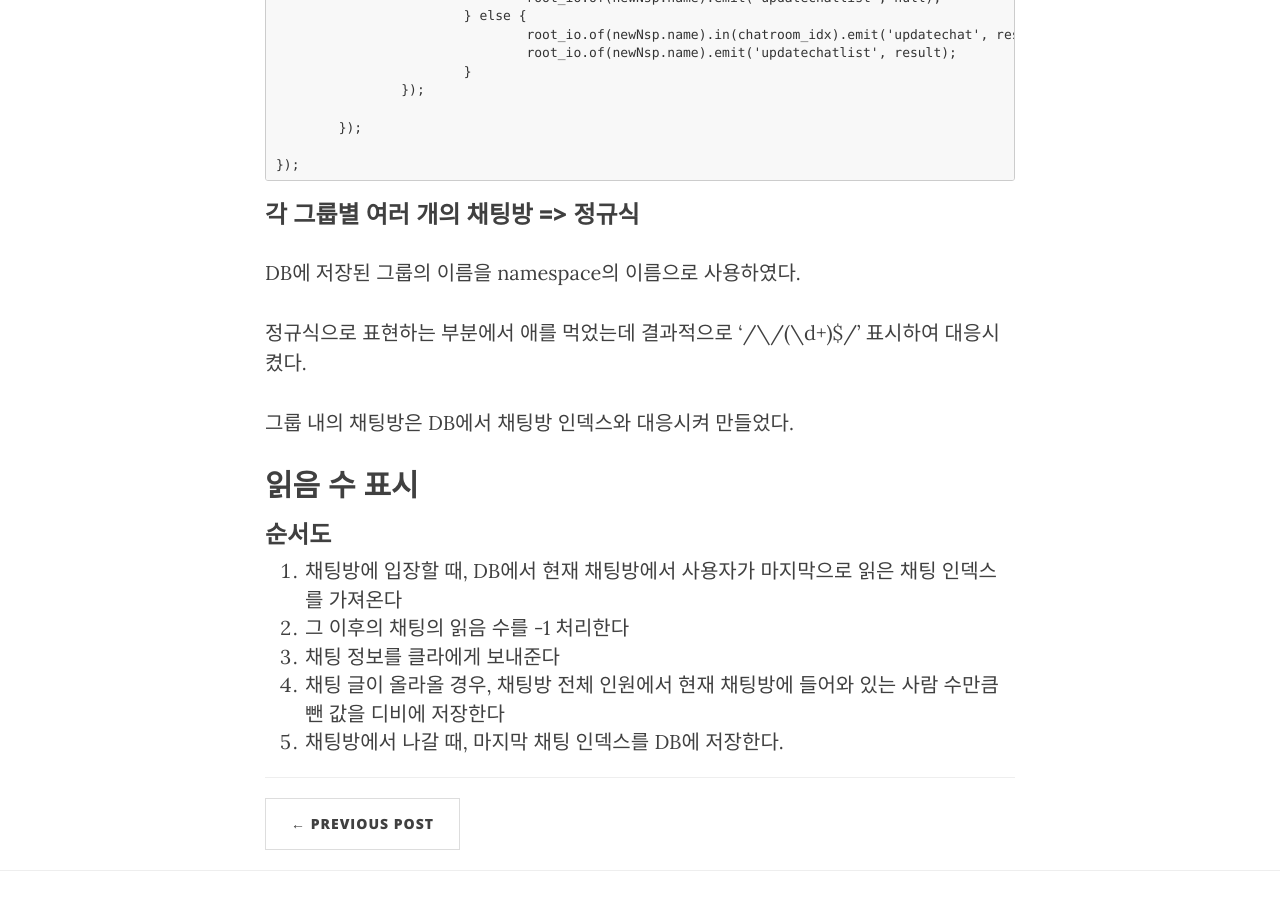
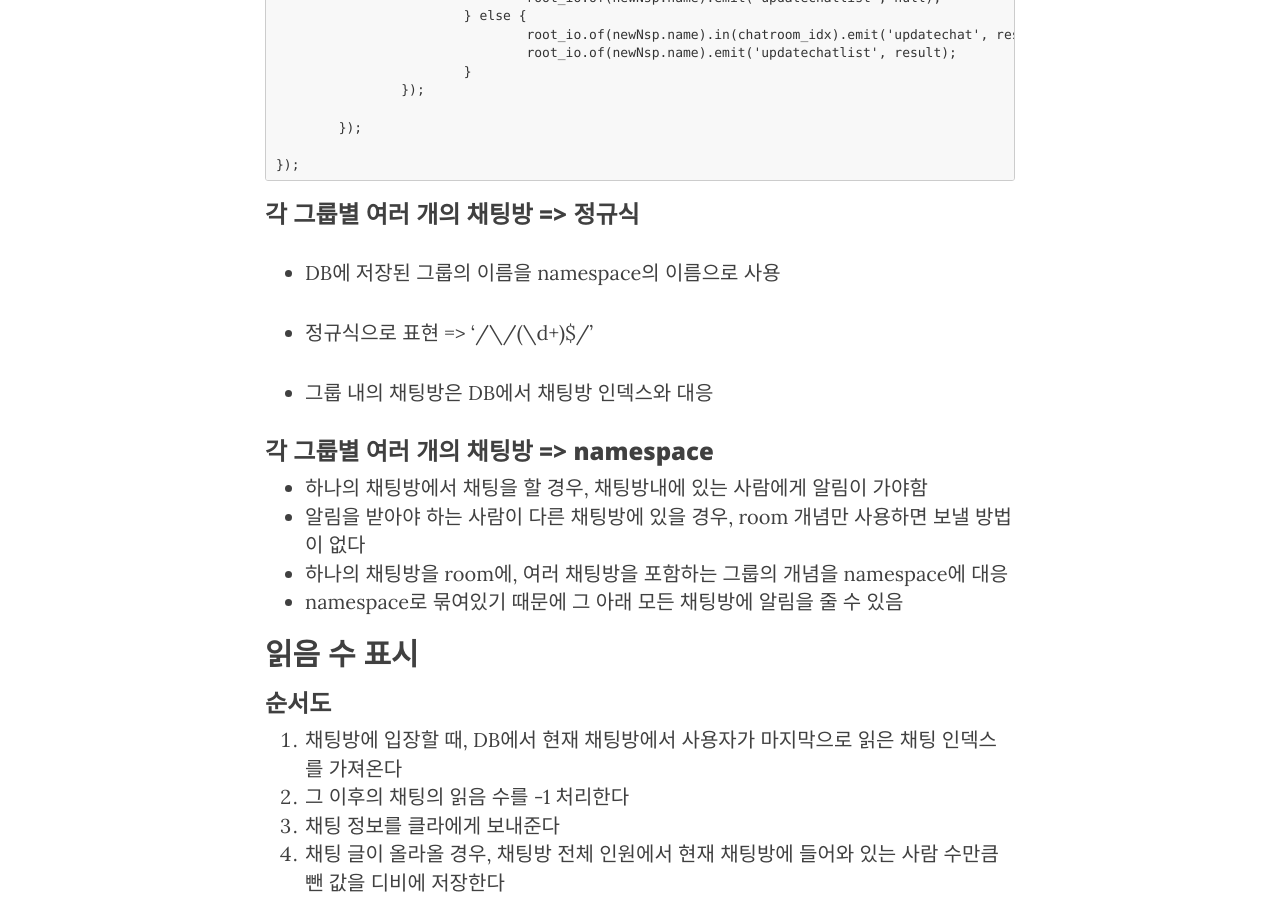
Before and after one commit to SomeBodyHelpME/somebodyhelpme.github.io, a Jekyll site: the page built from _posts/2018-12-21-Socket-Chatting.md, in a window 1280 px wide and 900 px high, scrolled down 882 px. Built offline with Jekyll 4.4.1, drawn with Linux system fonts in a browser that asks for light colours; nearby versions of some CDN libraries; comment, search, counter and statistics services are not loaded.

Commit message:
Modify Chatting, Socket.io

```diff
--- a/_posts/2018-12-21-Socket-Chatting.md
+++ b/_posts/2018-12-21-Socket-Chatting.md
@@ -52,13 +52,20 @@ root_io.of(/\/(\d+)$/).on('connection', function (socket) {
 
 ### 각 그룹별 여러 개의 채팅방 => 정규식
 
-DB에 저장된 그룹의 이름을 namespace의 이름으로 사용하였다.
+* DB에 저장된 그룹의 이름을 namespace의 이름으로 사용
 
-정규식으로 표현하는 부분에서 애를 먹었는데 결과적으로 '/\/(\d+)$/' 표시하여 대응시켰다.
+* 정규식으로 표현 => '/\/(\d+)$/'
 
-그룹 내의 채팅방은 DB에서 채팅방 인덱스와 대응시켜 만들었다.
+* 그룹 내의 채팅방은 DB에서 채팅방 인덱스와 대응
 
 
+
+### 각 그룹별 여러 개의 채팅방 => namespace
+
+* 하나의 채팅방에서 채팅을 할 경우, 채팅방내에 있는 사람에게 알림이 가야함
+* 알림을 받아야 하는 사람이 다른 채팅방에 있을 경우, room 개념만 사용하면 보낼 방법이 없다
+* 하나의 채팅방을 room에, 여러 채팅방을 포함하는 그룹의 개념을 namespace에 대응
+* namespace로 묶여있기 때문에 그 아래 모든 채팅방에 알림을 줄 수 있음
 
 
 
```
